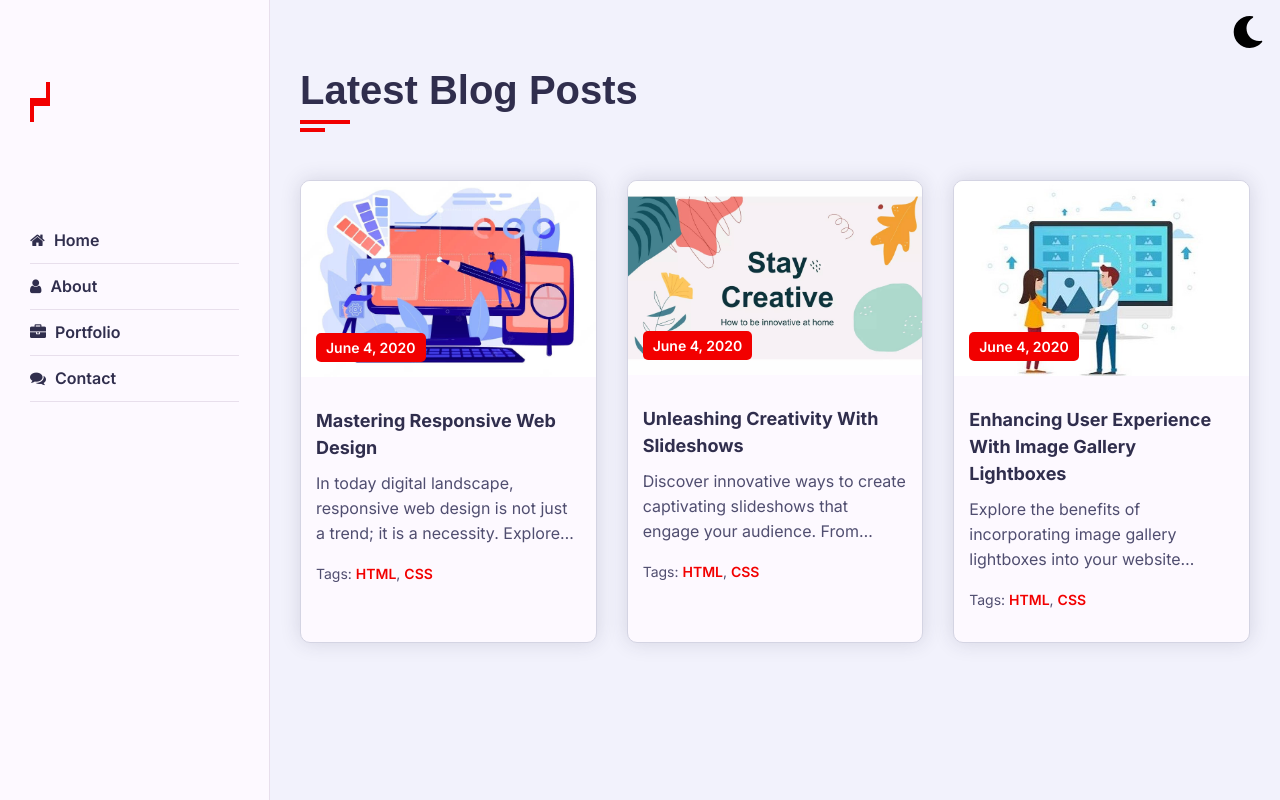
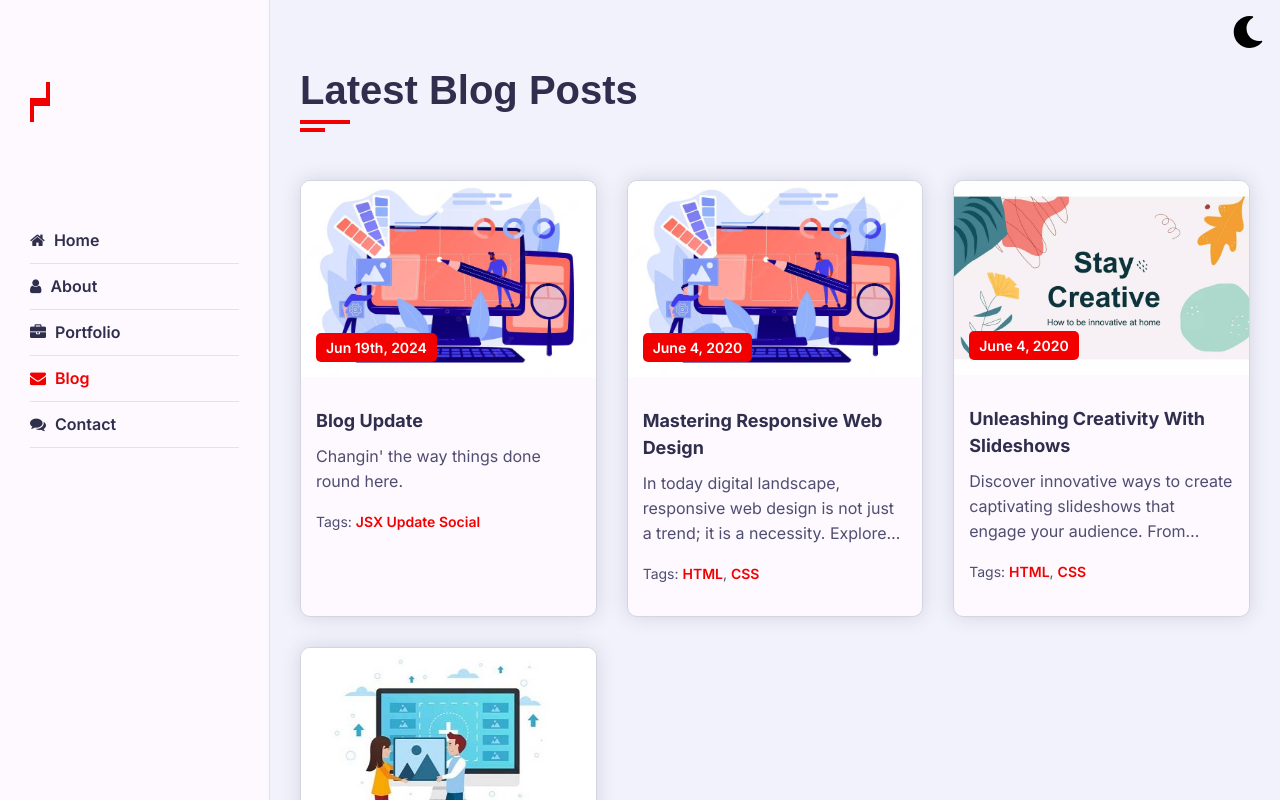
Before and after one commit to StickOnAStick/Portfolio2024, a Next.js app: page /blog in a window 1280 px wide. Built offline with nearby package versions, Linux system fonts and the light colour scheme.

Commit message:
Update to add blog components

```diff
--- /dev/null
+++ b/src/app/blog/blogitem.tsx
@@ -0,0 +1,42 @@
+import Link from "next/link";
+
+export interface BlogItemProps {
+    img: {
+        src: string;
+        alt: string;
+    };
+    date: string;
+    title: string;
+    para: string;
+    tags: string[];
+    path: string;
+};
+
+export default function BlogItem(props: BlogItemProps){
+
+    return (
+    <Link href={`/blog/${props.path}`} className="blog-item padd-15">
+        <div className="blog-item-inner shadow-dark">
+            <div className="blog-img">
+                <img src={props.img.src} alt={props.img.alt} />
+                <div className="blog-date">{props.date}</div>
+            </div>
+            <div className="blog-info">
+                <h4 className="blog-title">
+                    {props.title}
+                </h4>
+                <p className="blog-description">
+                    {props.para}
+                </p>
+                <p className="blog-tags">
+                Tags: {
+                    props.tags.map((tag: string, index: number) => {
+                        return <a key={`${tag}-${index}`} href="#">{tag} </a>
+                    })
+                }
+                </p>
+            </div>
+        </div>
+    </Link>
+    );
+}
--- a/src/app/blog/page.tsx
+++ b/src/app/blog/page.tsx
@@ -1,4 +1,5 @@
 import type { NextPage } from "next";
+import BlogItem from "./blogitem";
 
 const Blog: NextPage = () => {
   return (
@@ -12,6 +13,7 @@ const Blog: NextPage = () => {
           </div>
           <div className="row">
             {/* Blog Item 1 */}
+            <BlogItem title="Blog Update" img={{src: "/imgs/blog/1.jpg", alt: "Responsive web design"}} date="Jun 19th, 2024" path="update" para="Changin' the way things done round here." tags={["JSX", "Update", "Social"]}/>
             <div className="blog-item padd-15">
               <div className="blog-item-inner shadow-dark">
                 <div className="blog-img">
--- a/src/components/sidebar/sidebar.tsx
+++ b/src/components/sidebar/sidebar.tsx
@@ -57,11 +57,11 @@ const Sidebar = () => {
               <i className="fa fa-briefcase" /> Portfolio
             </Link>
           </li>
-          {/* <li onClick={handleClose}>
+          <li onClick={handleClose}>
             <Link href="/blog" className={`${pathUrl == "/blog" && "active"}`}>
               <i className="fa fa-envelope" /> Blog
             </Link>
-          </li> */}
+          </li>
           <li onClick={handleClose}>
             <Link
               href="/contact"
```
Also changed, not shown: src/app/blog/{posts}/update/page.tsx (added, +7 -0 lines).
